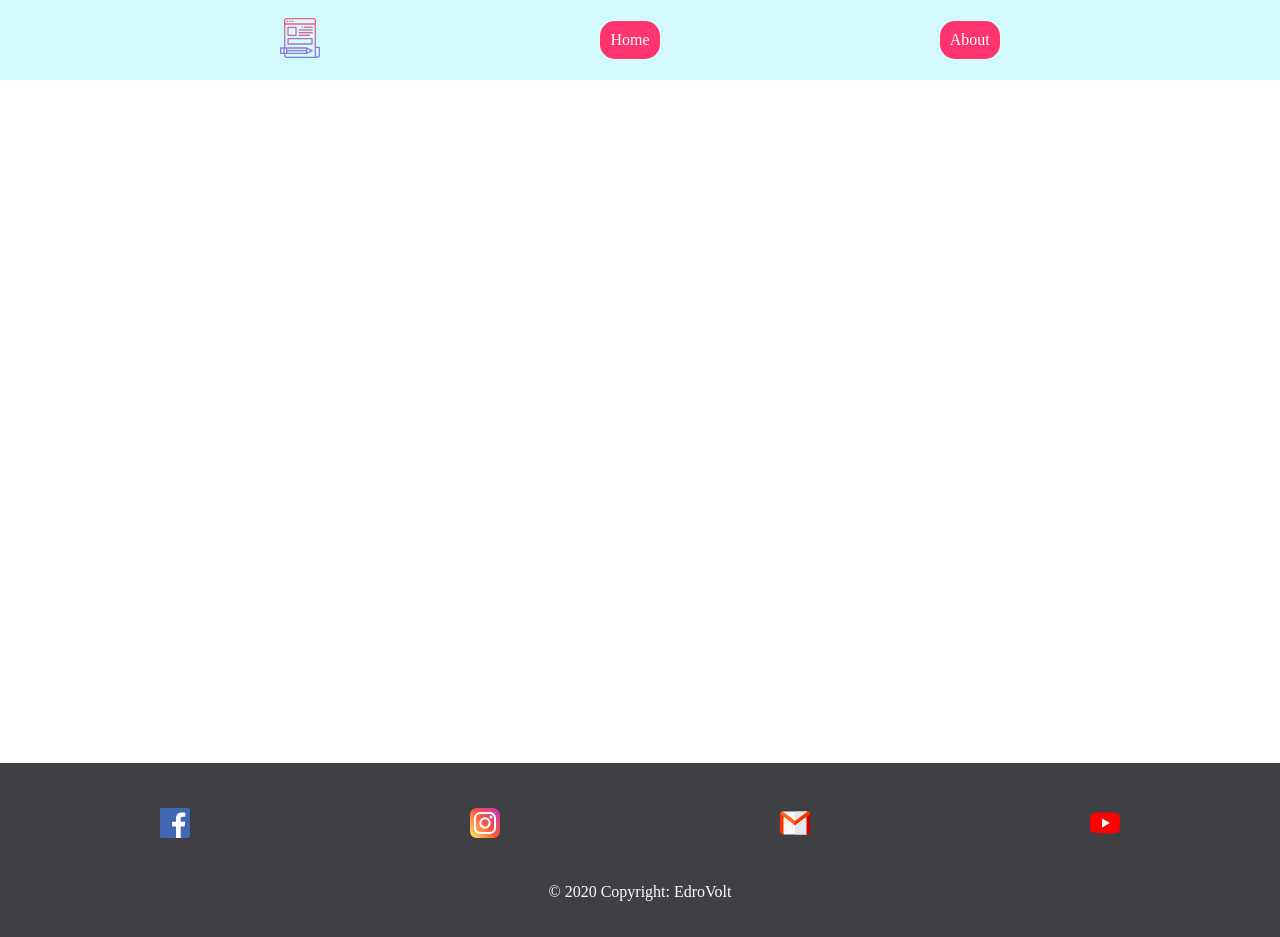
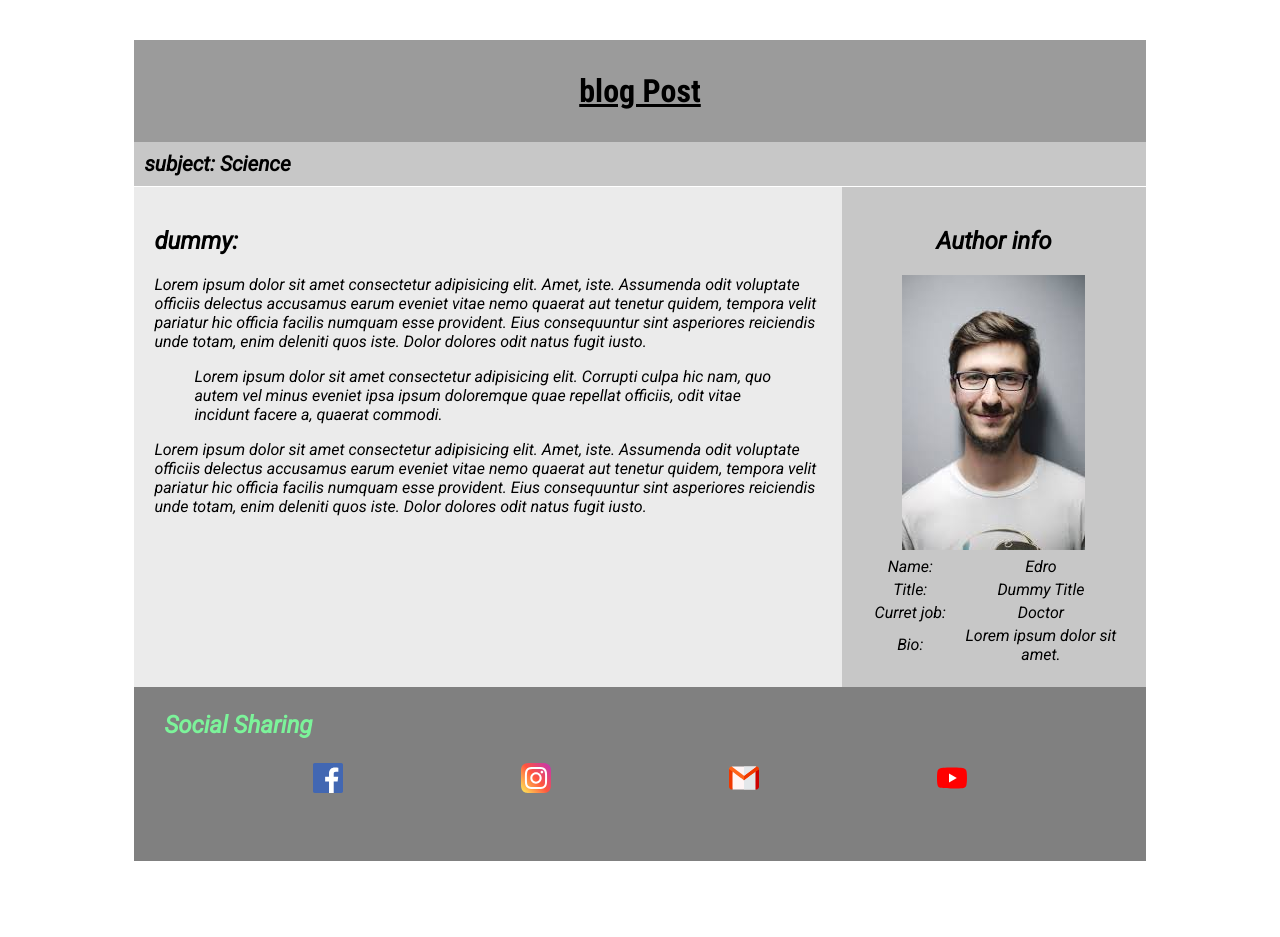
Before and after one commit to EdroVolt/BlogSite, a website: page blog-post.html in a window 1280 px wide. After the commit the page ends 869 px from the top, so only its background shows below. Drawn offline with Linux system fonts and the light colour scheme.

Commit message:
feat: finish blog-post page layout and content

```diff
--- a/blog-post.html
+++ b/blog-post.html
@@ -4,34 +4,80 @@
 <head>
     <meta charset="UTF-8">
     <meta name="viewport" content="width=device-width, initial-scale=1.0">
-    <link rel="stylesheet" href="css/app.css">
     <link rel="stylesheet" href="css/blog-post.css">
     <title>Blog Post</title>
 </head>
 
 <body>
     <div class="container">
-        <div class="navbar">
-            <a class="logo" href="#">
-                <img src="imgs/logo.svg" alt="logo" width="40" height="40">
-            </a>
-            <a class="home" href="index.html">Home</a>
-            <a class="about" href="#">About</a>
-        </div>
+
+        <!-- header -->
+        <header class="header">
+            <p class="blog-post">blog Post</p>
+            <h1 class="subject">subject: <strong>Science</strong></h1>
+
+        </header>
+        <!-- header end -->
+
+        <!-- content -->
         <div class="content">
+            <div class="blog-main-content">
+                <h2>dummy:</h2>
+                <article>Lorem ipsum dolor sit amet consectetur adipisicing elit. Amet, iste. Assumenda odit voluptate
+                    officiis delectus accusamus earum eveniet vitae nemo quaerat aut tenetur quidem, tempora velit
+                    pariatur hic officia facilis numquam esse provident. Eius consequuntur sint asperiores reiciendis
+                    unde totam, enim deleniti quos iste. Dolor dolores odit natus fugit iusto.</article>
+                <blockquote>Lorem ipsum dolor sit amet consectetur adipisicing elit. Corrupti culpa hic nam, quo autem
+                    vel minus eveniet ipsa ipsum doloremque quae repellat officiis, odit vitae incidunt facere a,
+                    quaerat commodi.</blockquote>
+                <article>Lorem ipsum dolor sit amet consectetur adipisicing elit. Amet, iste. Assumenda odit voluptate
+                    officiis delectus accusamus earum eveniet vitae nemo quaerat aut tenetur quidem, tempora velit
+                    pariatur hic officia facilis numquam esse provident. Eius consequuntur sint asperiores reiciendis
+                    unde totam, enim deleniti quos iste. Dolor dolores odit natus fugit iusto.</article>
+            </div>
+
+            <div class="author-info">
+                <h2> Author info</h2>
+                <div class="avatar">
+                    <img class="profile-pic" src="imgs/author1.jpg" alt="author image">
+                </div>
+                <table class="personal-data">
+                    <tr>
+                        <td class="row-header">Name: </td>
+                        <td>Edro</td>
+                    </tr>
+                    <tr>
+                        <td class="row-header">Title: </td>
+                        <td>Dummy Title</td>
+                    </tr>
+                    <tr>
+                        <td class="row-header">Curret job: </td>
+                        <td>Doctor</td>
+                    </tr>
+                    <tr>
+                        <td class="row-header">Bio: </td>
+                        <td>Lorem ipsum dolor sit amet.</td>
+                    </tr>
+                </table>
+            </div>
+
 
         </div>
-        <div class="footer">
-            <div class="contact-links">
+        <!-- content end -->
+
+        <!-- footer -->
+        <footer class="footer">
+            <h3>Social Sharing</h3>
+            <div class="social-sharing">
                 <a href="#"><img src="imgs/facebook.svg" alt="facbook logo" width="30" height="30"></a>
                 <a href="#"><img src="imgs/instagram.svg" alt="instagram logo" width="30" height="30"></a>
                 <a href="#"><img src="imgs/email.svg" alt="email logo" width="30" height="30"></a>
                 <a href="#"><img src="imgs/youtube.svg" alt="youtube logo" width="30" height="30"></a>
             </div>
-            <div class="copy-rights">
-                <p>© 2020 Copyright: EdroVolt</p>
-            </div>
-        </div>
+
+        </footer>
+        <!-- footer end -->
+
     </div>
 </body>
 
--- a/css/blog-post.css
+++ b/css/blog-post.css
@@ -0,0 +1,94 @@
+@import url("https://fonts.googleapis.com/css2?family=Roboto+Condensed:wght@400;700&family=Roboto:ital@1&display=swap");
+
+.container {
+  font-family: "Roboto", sans-serif;
+  display: grid;
+  width: 80%;
+  margin: 40px auto 0;
+  grid-template-columns: 1fr;
+  grid-template-rows: 147px minmax(483px, auto) 174px;
+}
+
+.blog-post {
+  font-family: "Roboto Condensed", sans-serif;
+  font-size: 2rem;
+  text-align: center;
+  font-weight: 900;
+  text-decoration: underline;
+  background: rgba(128, 128, 128, 0.788);
+  margin: 0;
+  padding: 32px;
+}
+
+.subject {
+  font-size: 1.3rem;
+  padding-left: 20px;
+  background-color: rgba(169, 169, 169, 0.651);
+  padding: 10px;
+  margin: 0;
+}
+
+.content {
+  display: grid;
+  grid-template-columns: 1fr;
+}
+
+.blog-main-content {
+  margin: 0;
+  padding: 20px;
+  background-color: rgba(169, 169, 169, 0.233);
+}
+
+.author-info {
+  margin: 0;
+  padding: 20px;
+  background-color: rgba(169, 169, 169, 0.651);
+}
+
+.author-info {
+  text-align: center;
+}
+
+.avatar img {
+  max-width: 100%;
+  height: auto;
+}
+
+.personal-data {
+  display: flex;
+  justify-content: center;
+}
+.row-header {
+  width: 90px;
+}
+
+.footer {
+  background-color: gray;
+}
+
+.footer h3 {
+  padding-left: 30px;
+  font-size: 1.5rem;
+  color: rgb(124, 243, 154);
+}
+
+.social-sharing {
+  display: flex;
+  justify-content: space-evenly;
+  align-items: center;
+}
+
+/* media query */
+@media (min-width: 1500px) {
+  .container {
+    width: 50%;
+    margin: 50px auto 0;
+  }
+}
+
+@media (min-width: 950px) {
+  .content {
+    display: grid;
+    grid-template-columns: 70% 1fr;
+  }
+}
```
Also changed, not shown: index.html (+6 -0 lines).
